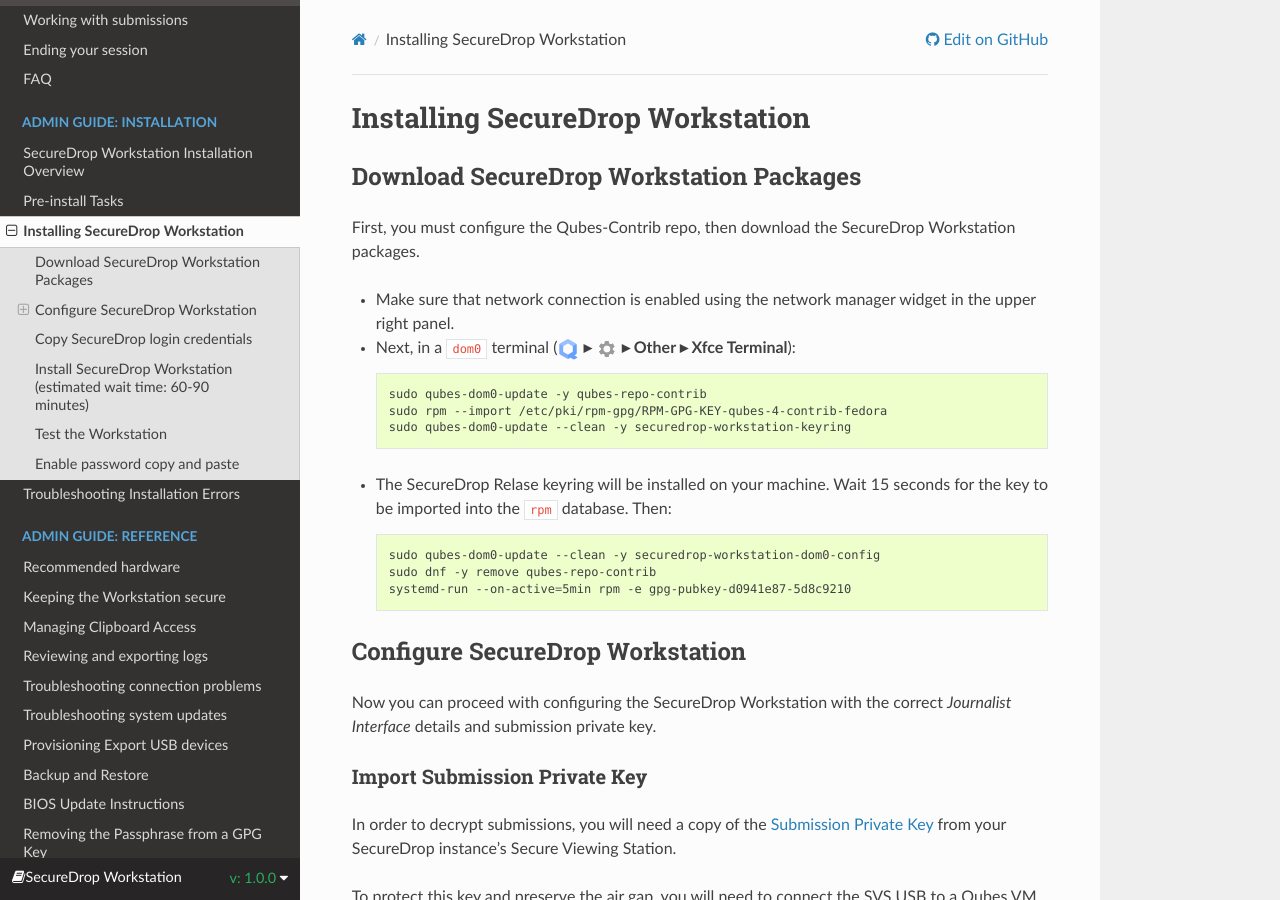
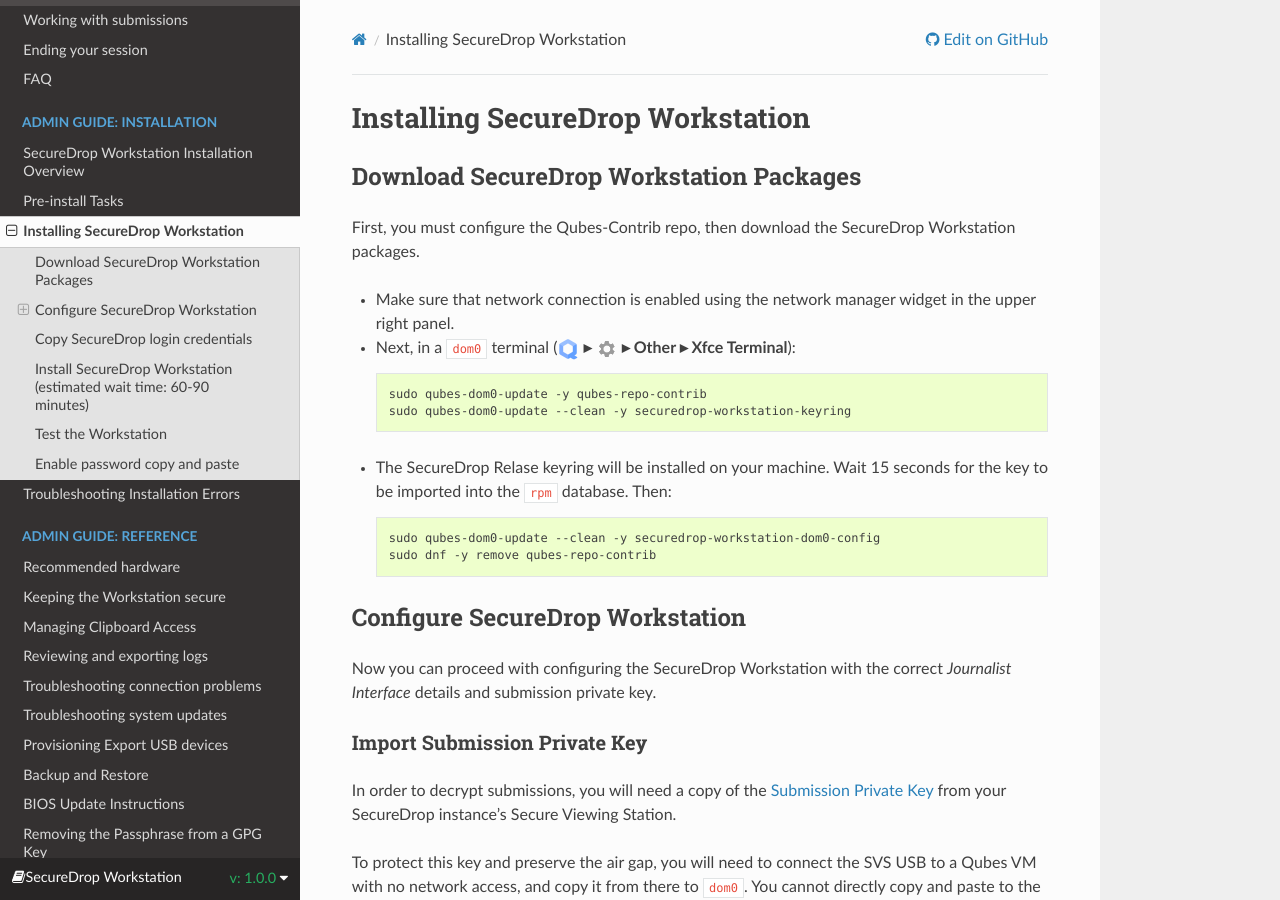
Before and after one commit to freedomofpress/securedrop-workstation-docs, a Sphinx documentation site: the page built from docs/admin/install/install.rst, in a window 1280 px wide and 900 px high. Built offline with Sphinx 7.4.7 and the Read the Docs theme 3.1.0, drawn with Linux system fonts in a browser that asks for light colours.

Commit message:
Remove keyring installation workarounds
Removes temporary workarounds concerning the qubes-repo-contrib package.
These were fixed upstream [1][2] and as such, the workarounds can now
be removed.

[1]: https://github.com/QubesOS/qubes-issues/issues/10310
[2]: https://github.com/QubesOS/qubes-issues/issues/10311

```diff
--- a/docs/admin/install/install.rst
+++ b/docs/admin/install/install.rst
@@ -15,7 +15,6 @@
   .. code-block:: sh
 
     sudo qubes-dom0-update -y qubes-repo-contrib
-    sudo rpm --import /etc/pki/rpm-gpg/RPM-GPG-KEY-qubes-4-contrib-fedora
     sudo qubes-dom0-update --clean -y securedrop-workstation-keyring
 
 - The SecureDrop Relase keyring will be installed on your machine. Wait 15 seconds for the key to be imported into the ``rpm`` database. Then:
@@ -24,7 +23,7 @@
 
     sudo qubes-dom0-update --clean -y securedrop-workstation-dom0-config
     sudo dnf -y remove qubes-repo-contrib
-    systemd-run --on-active=5min rpm -e gpg-pubkey-d0941e87-5d8c9210
+
 
 Configure SecureDrop Workstation
 ~~~~~~~~~~~~~~~~~~~~~~~~~~~~~~~~
```
